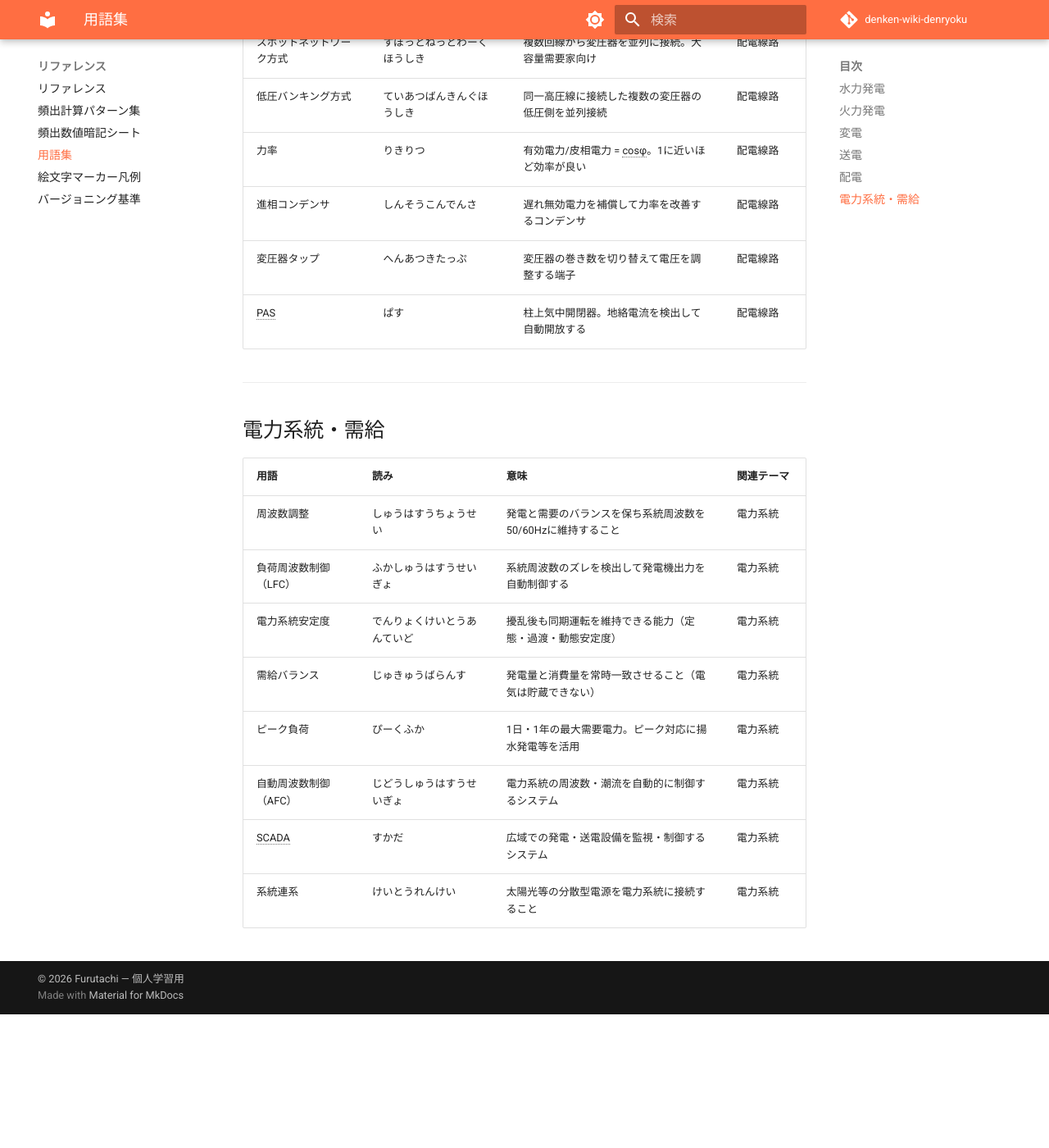
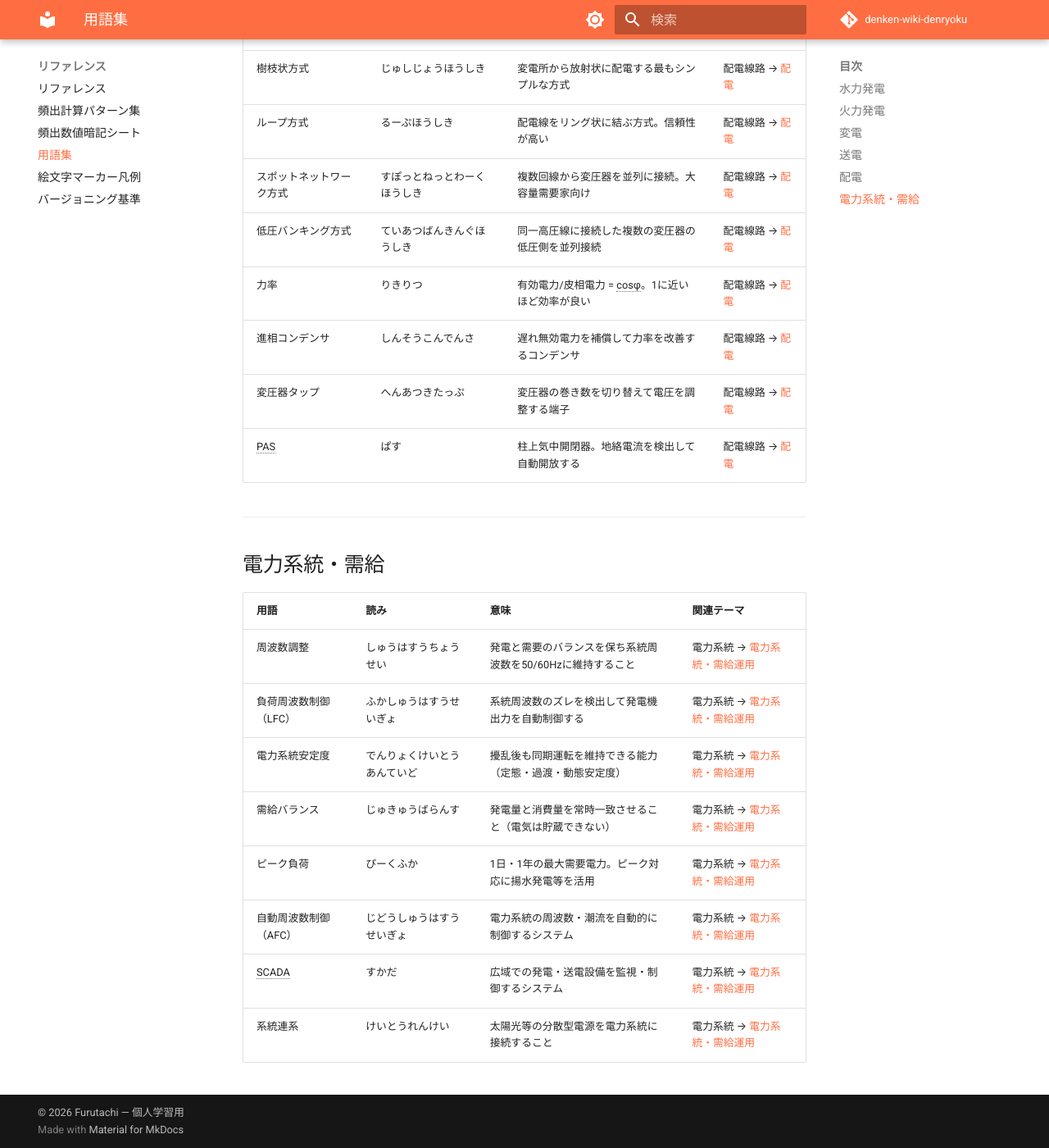
Before and after one commit to kfurufuru/denken-wiki-denryoku, an MkDocs documentation site: the page built from docs/reference/glossary.md, in a window 1280 px wide and 1400 px high, scrolled down 3632 px. Shown: the whole window at 82% size. Built offline with MkDocs 1.6.1 and Material for MkDocs 9.7.7, drawn with Linux system fonts in a browser that asks for light colours; comment, search, counter and statistics services are not loaded; before the commit the page ends 4869 px from its top, so only the background shows below that; some of the changed text lies outside the part shown.

Commit message:
電力Wiki: トップページ設備系統ナビ追加・用語集整理・テーマ補足
Co-Authored-By: Claude Sonnet 4.6 <noreply@anthropic.com>

```diff
--- a/docs/reference/glossary.md
+++ b/docs/reference/glossary.md
@@ -12,14 +12,14 @@ tags: [用語集, リファレンス]
 
 | 用語 | 読み | 意味 | 関連テーマ |
 |------|------|------|-----------|
-| 有効落差 | ゆうこうらくさ | 総落差から損失水頭を引いた実際に利用できる落差 | 水力発電 |
-| 流量 | りゅうりょう | 単位時間当たりの水量 [m³/s] | 水力発電 |
-| ペルトン水車 | ぺるとんすいしゃ | 高落差（300m以上）向けの衝動水車。バケットにジェット水流を当てる | 水力発電 |
-| フランシス水車 | ふらんしすすいしゃ | 中落差（40〜600m）向けの反動水車。最も普及 | 水力発電 |
-| カプラン水車 | かぷらんすいしゃ | 低落差（10〜60m）向けのプロペラ型反動水車。羽根が可変 | 水力発電 |
-| 調速機 | ちょうそくき | 水車の回転数を一定に保つ装置（ガバナ） | 水力発電 |
-| 調圧水槽 | ちょうあつすいそう | 負荷変動時の水圧変動を緩和するタンク | 水力発電 |
-| 揚水発電 | ようすいはつでん | 余剰電力で水を上部貯水池に揚げ、需要ピーク時に発電する方式 | 水力発電 |
+| 有効落差 | ゆうこうらくさ | 総落差から損失水頭を引いた実際に利用できる落差 | 水力発電 → [水力発電](../themes/suiryoku.md) |
+| 流量 | りゅうりょう | 単位時間当たりの水量 [m³/s] | 水力発電 → [水力発電](../themes/suiryoku.md) |
+| ペルトン水車 | ぺるとんすいしゃ | 高落差（300m以上）向けの衝動水車。バケットにジェット水流を当てる | 水力発電 → [水力発電](../themes/suiryoku.md) |
+| フランシス水車 | ふらんしすすいしゃ | 中落差（40〜600m）向けの反動水車。最も普及 | 水力発電 → [水力発電](../themes/suiryoku.md) |
+| カプラン水車 | かぷらんすいしゃ | 低落差（10〜60m）向けのプロペラ型反動水車。羽根が可変 | 水力発電 → [水力発電](../themes/suiryoku.md) |
+| 調速機 | ちょうそくき | 水車の回転数を一定に保つ装置（ガバナ） | 水力発電 → [水力発電](../themes/suiryoku.md) |
+| 調圧水槽 | ちょうあつすいそう | 負荷変動時の水圧変動を緩和するタンク | 水力発電 → [水力発電](../themes/suiryoku.md) |
+| 揚水発電 | ようすいはつでん | 余剰電力で水を上部貯水池に揚げ、需要ピーク時に発電する方式 | 水力発電 → [水力発電](../themes/suiryoku.md) |
 
 ---
 
@@ -27,15 +27,15 @@ tags: [用語集, リファレンス]
 
 | 用語 | 読み | 意味 | 関連テーマ |
 |------|------|------|-----------|
-| ランキンサイクル | らんきんさいくる | 蒸気タービン発電の基本熱サイクル（蒸発→膨張→凝縮→圧縮） | 火力発電 |
-| 再熱サイクル | さいねつさいくる | タービン中段で蒸気を再加熱して効率を高めるサイクル | 火力発電 |
-| 再生サイクル | さいせいさいくる | タービン抽気でボイラ給水を加熱するサイクル | 火力発電 |
-| コンバインドサイクル | こんばいんどさいくる | ガスタービンと蒸気タービンを組み合わせた高効率発電方式 | 火力発電 |
-| 熱効率 | ねつこうりつ | 発電に利用した熱量/投入した熱量。η=3600/H[kJ/kWh] | 火力発電 |
-| 低位発熱量 | ていいはつねつりょう | 燃料の発熱量から水蒸気の蒸発潜熱を引いた値 | 火力発電 |
-| ボイラ | ぼいら | 燃料を燃焼させて蒸気を生成する装置 | 火力発電 |
-| 脱硝装置 | だっちそうそうち | 排煙中のNOxを除去する装置 | 火力発電 |
-| 脱硫装置 | だつりゅうそうち | 排煙中のSOxを除去する装置 | 火力発電 |
+| ランキンサイクル | らんきんさいくる | 蒸気タービン発電の基本熱サイクル（蒸発→膨張→凝縮→圧縮） | 火力発電 → [火力発電](../themes/karyoku.md) |
+| 再熱サイクル | さいねつさいくる | タービン中段で蒸気を再加熱して効率を高めるサイクル | 火力発電 → [火力発電](../themes/karyoku.md) |
+| 再生サイクル | さいせいさいくる | タービン抽気でボイラ給水を加熱するサイクル | 火力発電 → [火力発電](../themes/karyoku.md) |
+| コンバインドサイクル | こんばいんどさいくる | ガスタービンと蒸気タービンを組み合わせた高効率発電方式 | 火力発電 → [火力発電](../themes/karyoku.md) |
+| 熱効率 | ねつこうりつ | 発電に利用した熱量/投入した熱量。η=3600/H[kJ/kWh] | 火力発電 → [火力発電](../themes/karyoku.md) |
+| 低位発熱量 | ていいはつねつりょう | 燃料の発熱量から水蒸気の蒸発潜熱を引いた値 | 火力発電 → [火力発電](../themes/karyoku.md) |
+| ボイラ | ぼいら | 燃料を燃焼させて蒸気を生成する装置 | 火力発電 → [火力発電](../themes/karyoku.md) |
+| 脱硝装置 | だっちそうそうち | 排煙中のNOxを除去する装置 | 火力発電 → [火力発電](../themes/karyoku.md) |
+| 脱硫装置 | だつりゅうそうち | 排煙中のSOxを除去する装置 | 火力発電 → [火力発電](../themes/karyoku.md) |
 
 ---
 
@@ -43,16 +43,16 @@ tags: [用語集, リファレンス]
 
 | 用語 | 読み | 意味 | 関連テーマ |
 |------|------|------|-----------|
-| 変圧器 | へんあつき | 電圧を変換する機器。1次・2次の巻き数比で電圧が決まる | 変圧器 |
-| 鉄損 | てつそん | 磁束の変化により鉄心に生じる損失（ヒステリシス損＋渦電流損）。負荷に無関係 | 変圧器 |
-| 銅損 | どうそん | 電流が巻き線の抵抗を流れることで生じる損失。負荷電流の2乗に比例 | 変圧器 |
-| 最大効率 | さいだいこうりつ | 鉄損＝銅損となる負荷時に変圧器効率が最大になる | 変圧器 |
-| パーセントインピーダンス | ぱーせんといんぴーだんす | 定格電流を流したとき変圧器の内部インピーダンスによる電圧降下の定格電圧に対する比（%） | 変圧器 |
-| 遮断器（CB） | しゃだんき | 事故時に回路を遮断する機器。アーク消弧能力が必要 | 開閉装置 |
-| 断路器（DS） | だんろき | 無電圧・無負荷状態で回路を開閉する機器。負荷電流の遮断不可 | 開閉装置 |
-| 過電流継電器（OCR） | かでんりゅうけいでんき | 設定値以上の電流が流れると動作して遮断器を制御する継電器 | 保護継電器 |
-| 地絡継電器（GR） | ちらくけいでんき | 地絡事故を検出する継電器 | 保護継電器 |
-| GIS | じーあいえす | ガス絶縁開閉装置。SF6ガスで絶縁・アーク消弧。小型化が可能 | 開閉装置 |
+| 変圧器 | へんあつき | 電圧を変換する機器。1次・2次の巻き数比で電圧が決まる | 変圧器 → [変圧器](../themes/henatsuki.md) |
+| 鉄損 | てつそん | 磁束の変化により鉄心に生じる損失（ヒステリシス損＋渦電流損）。負荷に無関係 | 変圧器 → [変圧器](../themes/henatsuki.md) |
+| 銅損 | どうそん | 電流が巻き線の抵抗を流れることで生じる損失。負荷電流の2乗に比例 | 変圧器 → [変圧器](../themes/henatsuki.md) |
+| 最大効率 | さいだいこうりつ | 鉄損＝銅損となる負荷時に変圧器効率が最大になる | 変圧器 → [変圧器](../themes/henatsuki.md) |
+| パーセントインピーダンス | ぱーせんといんぴーだんす | 定格電流を流したとき変圧器の内部インピーダンスによる電圧降下の定格電圧に対する比（%） | 変圧器 → [変圧器](../themes/henatsuki.md) |
+| 遮断器（CB） | しゃだんき | 事故時に回路を遮断する機器。アーク消弧能力が必要 | 開閉装置 → [開閉装置・保護継電器](../themes/kaihei-hogo.md) |
+| 断路器（DS） | だんろき | 無電圧・無負荷状態で回路を開閉する機器。負荷電流の遮断不可 | 開閉装置 → [開閉装置・保護継電器](../themes/kaihei-hogo.md) |
+| 過電流継電器（OCR） | かでんりゅうけいでんき | 設定値以上の電流が流れると動作して遮断器を制御する継電器 | 保護継電器 → [開閉装置・保護継電器](../themes/kaihei-hogo.md) |
+| 地絡継電器（GR） | ちらくけいでんき | 地絡事故を検出する継電器 | 保護継電器 → [開閉装置・保護継電器](../themes/kaihei-hogo.md) |
+| GIS | じーあいえす | ガス絶縁開閉装置。SF6ガスで絶縁・アーク消弧。小型化が可能 | 開閉装置 → [開閉装置・保護継電器](../themes/kaihei-hogo.md) |
 
 ---
 
@@ -60,16 +60,16 @@ tags: [用語集, リファレンス]
 
 | 用語 | 読み | 意味 | 関連テーマ |
 |------|------|------|-----------|
-| 電圧降下 | でんあつこうか | 送電線のインピーダンスによる送電端と受電端の電圧差 | 架空送電線路 |
-| 電力損失 | でんりょくそんしつ | 送電線の抵抗による発熱損失 P=3I²R（三相）または I²R（単相） | 架空送電線路 |
-| 力率改善 | りきりつかいぜん | 進相コンデンサ等で力率を1に近づけ、無効電力を減らすこと | 架空送電線路 |
-| ACSR | えーしーえすあーる | 鋼心アルミより線。軽量で引張強度が高い送電線用電線 | 架空送電線路 |
-| 弛度（たるみ） | しど | 電線が自重でたわんだ量。温度上昇や着雪で増加 | 架空送電線路 |
-| 実効値 | じっこうち | 交流の実効的な大きさ。最大値の1/√2 | 架空送電線路 |
-| スキン効果 | すきんこうか | 高周波では電流が導体表面に集中する現象 | 架空送電線路 |
-| フェランチ効果 | ふぇらんちこうか | 軽負荷・無負荷時に受電端電圧が送電端電圧より高くなる現象 | 架空送電線路 |
-| XLPE | えっくすえるぴーいー | 架橋ポリエチレン絶縁。地中ケーブルの主流。耐熱性・絶縁性に優れる | 地中送電 |
-| OFケーブル | おいるふぃるどけーぶる | 絶縁油を充填した油浸紙絶縁ケーブル。高電圧対応 | 地中送電 |
+| 電圧降下 | でんあつこうか | 送電線のインピーダンスによる送電端と受電端の電圧差 | 架空送電線路 → [架空送電線路](../themes/kakuu-souden.md) |
+| 電力損失 | でんりょくそんしつ | 送電線の抵抗による発熱損失 P=3I²R（三相）または I²R（単相） | 架空送電線路 → [架空送電線路](../themes/kakuu-souden.md) |
+| 力率改善 | りきりつかいぜん | 進相コンデンサ等で力率を1に近づけ、無効電力を減らすこと | 架空送電線路 → [架空送電線路](../themes/kakuu-souden.md) |
+| ACSR | えーしーえすあーる | 鋼心アルミより線。軽量で引張強度が高い送電線用電線 | 架空送電線路 → [架空送電線路](../themes/kakuu-souden.md) |
+| 弛度（たるみ） | しど | 電線が自重でたわんだ量。温度上昇や着雪で増加 | 架空送電線路 → [架空送電線路](../themes/kakuu-souden.md) |
+| 実効値 | じっこうち | 交流の実効的な大きさ。最大値の1/√2 | 架空送電線路 → [架空送電線路](../themes/kakuu-souden.md) |
+| スキン効果 | すきんこうか | 高周波では電流が導体表面に集中する現象 | 架空送電線路 → [架空送電線路](../themes/kakuu-souden.md) |
+| フェランチ効果 | ふぇらんちこうか | 軽負荷・無負荷時に受電端電圧が送電端電圧より高くなる現象 | 架空送電線路 → [架空送電線路](../themes/kakuu-souden.md) |
+| XLPE | えっくすえるぴーいー | 架橋ポリエチレン絶縁。地中ケーブルの主流。耐熱性・絶縁性に優れる | 地中送電 → [地中送電](../themes/chichuu-souden.md) |
+| OFケーブル | おいるふぃるどけーぶる | 絶縁油を充填した油浸紙絶縁ケーブル。高電圧対応 | 地中送電 → [地中送電](../themes/chichuu-souden.md) |
 
 ---
 
@@ -77,14 +77,14 @@ tags: [用語集, リファレンス]
 
 | 用語 | 読み | 意味 | 関連テーマ |
 |------|------|------|-----------|
-| 樹枝状方式 | じゅしじょうほうしき | 変電所から放射状に配電する最もシンプルな方式 | 配電線路 |
-| ループ方式 | るーぷほうしき | 配電線をリング状に結ぶ方式。信頼性が高い | 配電線路 |
-| スポットネットワーク方式 | すぽっとねっとわーくほうしき | 複数回線から変圧器を並列に接続。大容量需要家向け | 配電線路 |
-| 低圧バンキング方式 | ていあつばんきんぐほうしき | 同一高圧線に接続した複数の変圧器の低圧側を並列接続 | 配電線路 |
-| 力率 | りきりつ | 有効電力/皮相電力 = cosφ。1に近いほど効率が良い | 配電線路 |
-| 進相コンデンサ | しんそうこんでんさ | 遅れ無効電力を補償して力率を改善するコンデンサ | 配電線路 |
-| 変圧器タップ | へんあつきたっぷ | 変圧器の巻き数を切り替えて電圧を調整する端子 | 配電線路 |
-| PAS | ぱす | 柱上気中開閉器。地絡電流を検出して自動開放する | 配電線路 |
+| 樹枝状方式 | じゅしじょうほうしき | 変電所から放射状に配電する最もシンプルな方式 | 配電線路 → [配電](../themes/haiden.md) |
+| ループ方式 | るーぷほうしき | 配電線をリング状に結ぶ方式。信頼性が高い | 配電線路 → [配電](../themes/haiden.md) |
+| スポットネットワーク方式 | すぽっとねっとわーくほうしき | 複数回線から変圧器を並列に接続。大容量需要家向け | 配電線路 → [配電](../themes/haiden.md) |
+| 低圧バンキング方式 | ていあつばんきんぐほうしき | 同一高圧線に接続した複数の変圧器の低圧側を並列接続 | 配電線路 → [配電](../themes/haiden.md) |
+| 力率 | りきりつ | 有効電力/皮相電力 = cosφ。1に近いほど効率が良い | 配電線路 → [配電](../themes/haiden.md) |
+| 進相コンデンサ | しんそうこんでんさ | 遅れ無効電力を補償して力率を改善するコンデンサ | 配電線路 → [配電](../themes/haiden.md) |
+| 変圧器タップ | へんあつきたっぷ | 変圧器の巻き数を切り替えて電圧を調整する端子 | 配電線路 → [配電](../themes/haiden.md) |
+| PAS | ぱす | 柱上気中開閉器。地絡電流を検出して自動開放する | 配電線路 → [配電](../themes/haiden.md) |
 
 ---
 
@@ -92,11 +92,11 @@ tags: [用語集, リファレンス]
 
 | 用語 | 読み | 意味 | 関連テーマ |
 |------|------|------|-----------|
-| 周波数調整 | しゅうはすうちょうせい | 発電と需要のバランスを保ち系統周波数を50/60Hzに維持すること | 電力系統 |
-| 負荷周波数制御（LFC） | ふかしゅうはすうせいぎょ | 系統周波数のズレを検出して発電機出力を自動制御する | 電力系統 |
-| 電力系統安定度 | でんりょくけいとうあんていど | 擾乱後も同期運転を維持できる能力（定態・過渡・動態安定度） | 電力系統 |
-| 需給バランス | じゅきゅうばらんす | 発電量と消費量を常時一致させること（電気は貯蔵できない） | 電力系統 |
-| ピーク負荷 | ぴーくふか | 1日・1年の最大需要電力。ピーク対応に揚水発電等を活用 | 電力系統 |
-| 自動周波数制御（AFC） | じどうしゅうはすうせいぎょ | 電力系統の周波数・潮流を自動的に制御するシステム | 電力系統 |
-| SCADA | すかだ | 広域での発電・送電設備を監視・制御するシステム | 電力系統 |
-| 系統連系 | けいとうれんけい | 太陽光等の分散型電源を電力系統に接続すること | 電力系統 |
+| 周波数調整 | しゅうはすうちょうせい | 発電と需要のバランスを保ち系統周波数を50/60Hzに維持すること | 電力系統 → [電力系統・需給運用](../themes/denryoku-keitou.md) |
+| 負荷周波数制御（LFC） | ふかしゅうはすうせいぎょ | 系統周波数のズレを検出して発電機出力を自動制御する | 電力系統 → [電力系統・需給運用](../themes/denryoku-keitou.md) |
+| 電力系統安定度 | でんりょくけいとうあんていど | 擾乱後も同期運転を維持できる能力（定態・過渡・動態安定度） | 電力系統 → [電力系統・需給運用](../themes/denryoku-keitou.md) |
+| 需給バランス | じゅきゅうばらんす | 発電量と消費量を常時一致させること（電気は貯蔵できない） | 電力系統 → [電力系統・需給運用](../themes/denryoku-keitou.md) |
+| ピーク負荷 | ぴーくふか | 1日・1年の最大需要電力。ピーク対応に揚水発電等を活用 | 電力系統 → [電力系統・需給運用](../themes/denryoku-keitou.md) |
+| 自動周波数制御（AFC） | じどうしゅうはすうせいぎょ | 電力系統の周波数・潮流を自動的に制御するシステム | 電力系統 → [電力系統・需給運用](../themes/denryoku-keitou.md) |
+| SCADA | すかだ | 広域での発電・送電設備を監視・制御するシステム | 電力系統 → [電力系統・需給運用](../themes/denryoku-keitou.md) |
+| 系統連系 | けいとうれんけい | 太陽光等の分散型電源を電力系統に接続すること | 電力系統 → [電力系統・需給運用](../themes/denryoku-keitou.md) |
```
Also changed, not shown: docs/index.md (+40 -0 lines), docs/kakomon/by-year.md (+11 -11 lines), docs/themes/henatsuki.md (+9 -0 lines), docs/themes/kakuu-souden.md (+9 -0 lines).
